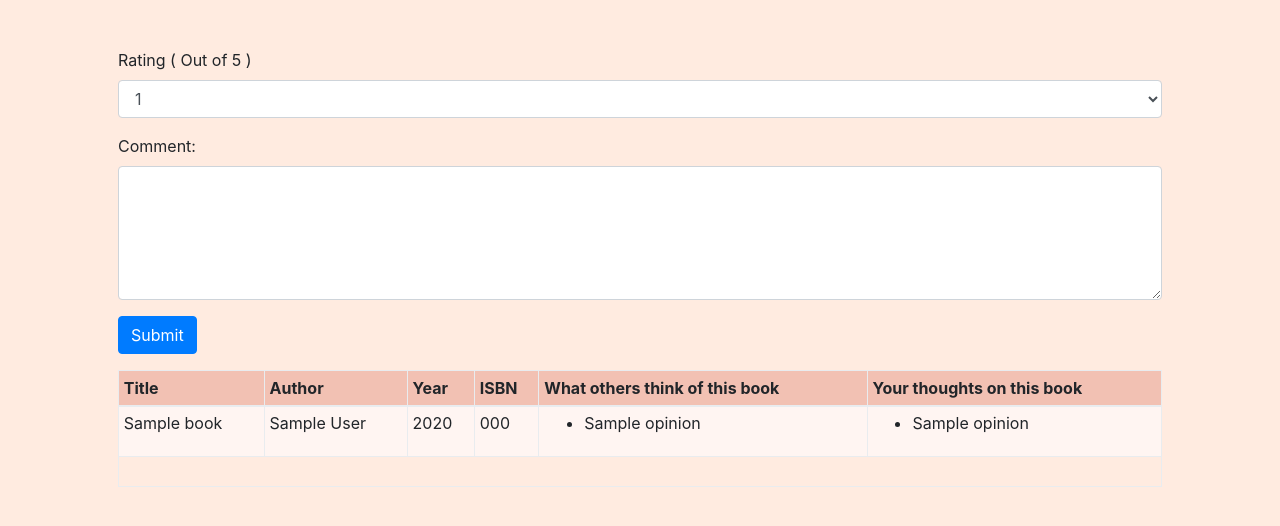
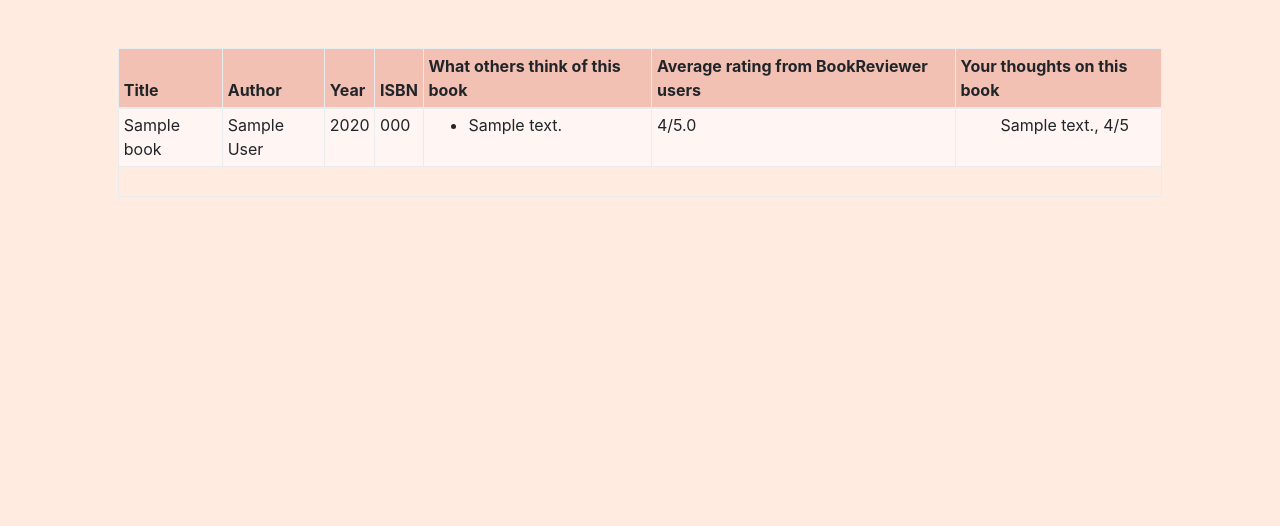
Before and after one commit to zseen/cs50-web, a Flask app: template Project1/project1/templates/reviewBook.html in a window 1280 px wide. Shown: the part 66-592 px from the top of the page. Run offline with Flask 2, Linux system fonts and the light colour scheme; the template is opened without the code that fills it: most values are stand-ins (such as "Sample title", 1, 10 or a date in 2020); style sheets or scripts are compiled from the project's sources; some libraries are stand-ins or nearby versions.

Commit message:
Add a version that shows ratings and reviews for each book

```diff
--- a/Project1/project1/DatabaseHandler.py
+++ b/Project1/project1/DatabaseHandler.py
@@ -71,7 +71,7 @@ class DatabaseHandler:
         self._database.commit()
 
     def retrieveOthersReviewsOfBook(self, bookId, userId):
-        allReviews = self._database.execute("SELECT review FROM reviews WHERE book_id = :book_id EXCEPT SELECT review FROM reviews WHERE user_id = :user_id",
+        allReviews = self._database.execute("SELECT rating, review FROM reviews WHERE book_id = :book_id EXCEPT SELECT rating, review FROM reviews WHERE user_id = :user_id",
                                             {"book_id": bookId, "user_id": userId}).fetchall()
         return allReviews
 
--- a/Project1/project1/application.py
+++ b/Project1/project1/application.py
@@ -129,9 +129,21 @@ def showBookDetails(isbn):
     reviewsFromOthers = databaseHandler.retrieveOthersReviewsOfBook(bookId, userId)
     reviewFromCurrentUser = databaseHandler.retrieveCurrentUsersReviewOfBook(bookId, userId)
 
+    reviewsFromOthersList = []
+    ratingFromOthers = []
+    for review in reviewsFromOthers:
+        reviewsFromOthersList.append(review["review"])
+        ratingFromOthers.append(review["rating"])
+
+    averageUsersRating = 0
+    if ratingFromOthers:
+        averageUsersRating = sum(ratingFromOthers) / len(ratingFromOthers)
+
+
+
     # "book" is list, so the book information is in the [0]th element of the list
     #return render_template("book.html", book=book[0], reviewsFromOthers=reviewsFromOthers)
-    return render_template("reviewBook.html", book=book[0], reviewsFromOthers=reviewsFromOthers, reviewOfCurrentUser=reviewFromCurrentUser)
+    return render_template("reviewBook.html", book=book[0], reviewsFromOthers=reviewsFromOthers, reviewOfCurrentUser=reviewFromCurrentUser, averageUsersRating=averageUsersRating)
 
 
 @app.route("/addBookReview/<isbn>", methods=["GET", "POST"])
@@ -155,4 +167,22 @@ def addBookReview(isbn):
     databaseHandler.addBookReviewAndRating(rating, review, userId, bookId)
     reviewsFromOthers = databaseHandler.retrieveOthersReviewsOfBook(bookId, userId)
     reviewFromCurrentUser = databaseHandler.retrieveCurrentUsersReviewOfBook(bookId, userId)
-    return render_template("book.html", book=book[0], reviewsFromOthers=reviewsFromOthers, yourReview=reviewFromCurrentUser)
+
+    reviewsFromOthersList = []
+    ratingFromOthers = []
+    for review in reviewsFromOthers:
+        reviewsFromOthersList.append(review["review"])
+        ratingFromOthers.append(review["rating"])
+
+    print(ratingFromOthers)
+
+    averageUsersRating = 0
+
+    if ratingFromOthers:
+        averageUsersRating = sum(ratingFromOthers) / len(ratingFromOthers)
+
+
+
+    print("type of reviewsFromOthers: ", type(reviewsFromOthers))
+
+    return render_template("book.html", book=book[0], reviewsFromOthers=reviewsFromOthers, yourReview=reviewFromCurrentUser, averageUsersRating=averageUsersRating)
--- a/Project1/project1/templates/reviewBook.html
+++ b/Project1/project1/templates/reviewBook.html
@@ -14,6 +14,7 @@
                     <th>Year</th>
                     <th>ISBN</th>
                     <th>What others think of this book</th>
+                    <th>Average rating from BookReviewer users</th>
                     <th>Your thoughts on this book</th>
                 </tr>
             </thead>
@@ -26,24 +27,29 @@
                         <td>
                             <ul>
                                 {% for opinion in reviewsFromOthers %}
-                                        <li>{{ opinion }}</li>
+                                        <li>{{ opinion.review }}</li>
                                 {% else %}
-                                        No reviews yet. Be the first one to review this book!
+                                        No reviews from others yet.
                                 {% endfor %}
                             </ul>
                         </td>
 
                         <td>
+                            {% if averageUsersRating > 0 %}
+                                {{averageUsersRating}}/5.0
+
+                            {% else %}
+                                -
+                            {% endif %}
+                            </td>
+
+                        <td>
                             <ul>
-                                {% for opinion in reviewOfCurrentUser %}
-                                        <li>{{ opinion }}</li>
+                                {% if reviewOfCurrentUser %}
+                                    {{reviewOfCurrentUser.review}},
+                                    {{reviewOfCurrentUser.rating}}/5
                                 {% else %}
                                         You have not reviewed this book yet!
-                                {% endfor %}
-                            </ul>
-                        </td>
-
-
                                         <div class="form-group">
                                             <label for="rating">Rating ( Out of 5 )</label>
                                             <select class="form-control" name="rating" id="rating">
@@ -61,7 +67,13 @@
                                             <button class="btn btn-primary" type="submit">Submit</button>
                                         </div>
 
+                                {% endif %}
+                            </ul>
+                        </td>
                     </tr>
+
+
+
 
 
 
```
Also changed, not shown: Project1/project1/templates/book.html (+13 -3 lines). Lines whose indentation alone changed are shown as unchanged.
